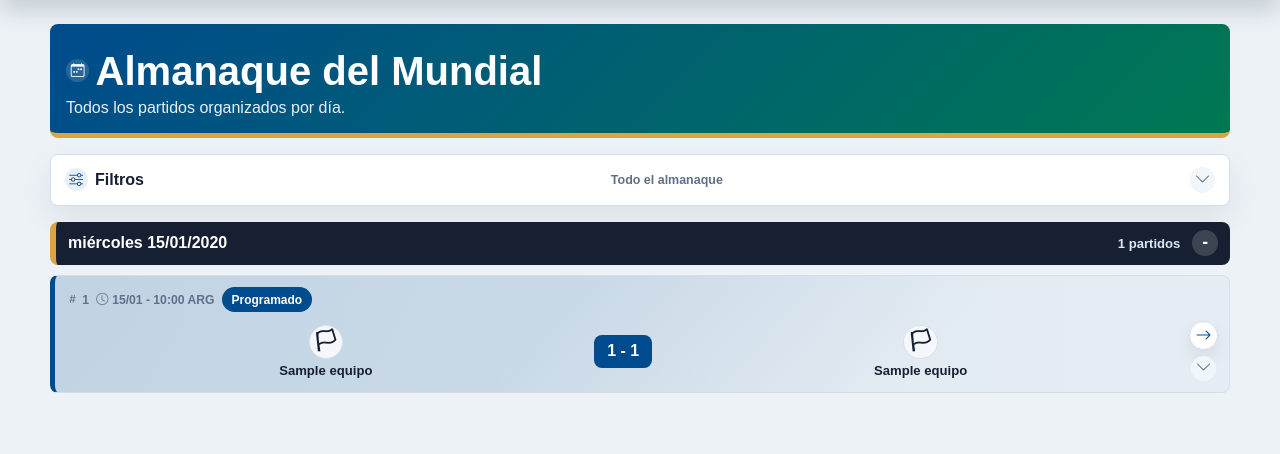
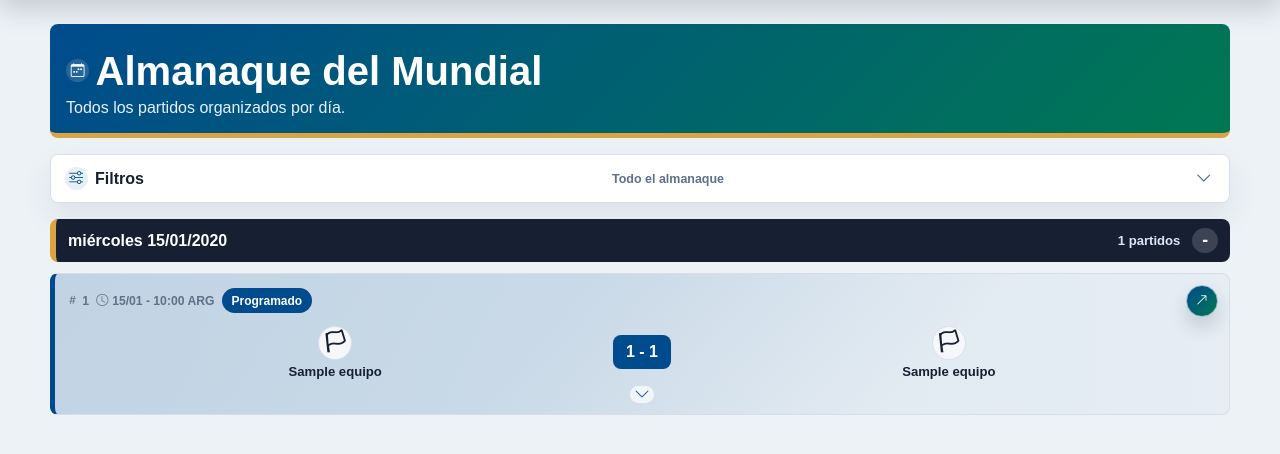
Before and after one commit to orquera10/mundial_2026, a Django app: page /almanaque/ in a window 1280 px wide. Shown: the part 77-531 px from the top of the page. Run offline with Django 5.2, Linux system fonts and the light colour scheme; tables that the repository leaves empty hold one stand-in row (values such as "Sample post"); data that the repository does not hold is empty.

Commit message:
feat: modificando tarjetas

```diff
--- a/core/templates/core/almanaque.html
+++ b/core/templates/core/almanaque.html
@@ -168,7 +168,6 @@
     .match-summary {
         list-style: none;
         display: grid;
-        grid-template-columns: 1fr auto;
         gap: 0.55rem;
         align-items: stretch;
         padding: 0.7rem;
@@ -188,28 +187,26 @@
         border-top: 1px solid #edf1f6;
     }
 
-    .summary-side {
-        display: grid;
-        gap: 0.35rem;
-        place-items: center;
-    }
-
     .summary-details-link {
-        width: 1.8rem;
-        height: 1.8rem;
+        width: 2rem;
+        height: 2rem;
         display: inline-grid;
         place-items: center;
         border-radius: 50%;
-        background: #fff;
-        border: 1px solid #d8dee9;
-        color: var(--blue);
+        background: linear-gradient(135deg, var(--blue), var(--brand));
+        border: 1px solid color-mix(in srgb, var(--blue) 38%, #fff);
+        color: #fff;
         text-decoration: none;
-        box-shadow: 0 8px 16px rgba(23, 32, 51, 0.08);
+        box-shadow: 0 10px 18px rgba(23, 32, 51, 0.16);
     }
 
     .summary-details-link:hover {
-        border-color: #b7c9de;
-        background: #f6faff;
+        transform: translateY(-1px);
+    }
+
+    .compact-meta .summary-details-link {
+        margin-left: auto;
+        flex: 0 0 auto;
     }
 
     .compact-meta {
@@ -325,14 +322,23 @@
     }
 
     .expand-hint {
-        width: 1.6rem;
-        height: 1.6rem;
+        width: 1.45rem;
+        height: 1.05rem;
         display: inline-grid;
         place-items: center;
-        border-radius: 50%;
-        background: #f1f6fb;
-        color: var(--muted);
+        grid-column: 1 / -1;
+        justify-self: center;
+        border-radius: 999px;
+        background: rgba(255, 255, 255, 0.72);
+        color: color-mix(in srgb, var(--team-local, var(--blue)) 58%, var(--muted));
         transition: transform 0.18s ease;
+    }
+
+    .card-bottom-arrow {
+        grid-column: 1 / -1;
+        justify-self: center;
+        align-self: center;
+        margin-top: -0.1rem;
     }
 
     .match-card[open] .expand-hint {
@@ -655,17 +661,16 @@
             justify-items: start;
         }
 
-        .summary-side {
-            display: grid;
-            place-items: center;
-        }
-
         .score-wrap {
             justify-items: center;
         }
 
         .expand-hint {
-            justify-self: end;
+            justify-self: center;
+        }
+
+        .card-bottom-arrow {
+            justify-self: center;
         }
 
         .score {
--- a/core/templates/core/partials/partido_card.html
+++ b/core/templates/core/partials/partido_card.html
@@ -12,6 +12,9 @@
             {% if prediccion %}
                 <span class="compact-prediction-badge {{ prediccion.comparacion_estado }}" title="{{ prediccion.comparacion_label }}"><i class="bi bi-bullseye" aria-hidden="true"></i>{{ prediccion.goles_local }}-{{ prediccion.goles_visitante }}</span>
             {% endif %}
+            <a class="summary-details-link" href="{% url 'core:partido_detalle' partido.id %}" onclick="event.stopPropagation();" aria-label="Ir al detalle del partido {{ partido.numero }}" title="Entrar al partido">
+                <i class="bi bi-arrow-up-right" aria-hidden="true"></i>
+            </a>
         </div>
 
         <div class="compact-scoreline">
@@ -50,12 +53,7 @@
             </div>
         </div>
 
-        <div class="summary-side">
-            <a class="summary-details-link" href="{% url 'core:partido_detalle' partido.id %}" onclick="event.stopPropagation();" aria-label="Ir al detalle del partido {{ partido.numero }}" title="Detalle del partido">
-                <i class="bi bi-arrow-right" aria-hidden="true"></i>
-            </a>
-            <span class="expand-hint" aria-hidden="true"><i class="bi bi-chevron-down"></i></span>
-        </div>
+        <span class="expand-hint card-bottom-arrow" aria-hidden="true"><i class="bi bi-chevron-down"></i></span>
     </summary>
 
     <div class="match-expanded">
--- a/core/tests.py
+++ b/core/tests.py
@@ -30,6 +30,7 @@
         self.assertContains(response, 'match-summary')
         self.assertContains(response, 'match-expanded')
         self.assertContains(response, 'summary-details-link')
+        self.assertContains(response, 'card-bottom-arrow')
         self.assertContains(response, 'Ir al detalle del partido')
         self.assertContains(response, 'Mas detalles')
 
```
Also changed, not shown: core/templates/core/home.html (+31 -26 lines), core/templates/core/seleccion_detalle.html (+26 -20 lines), 1 other file.
